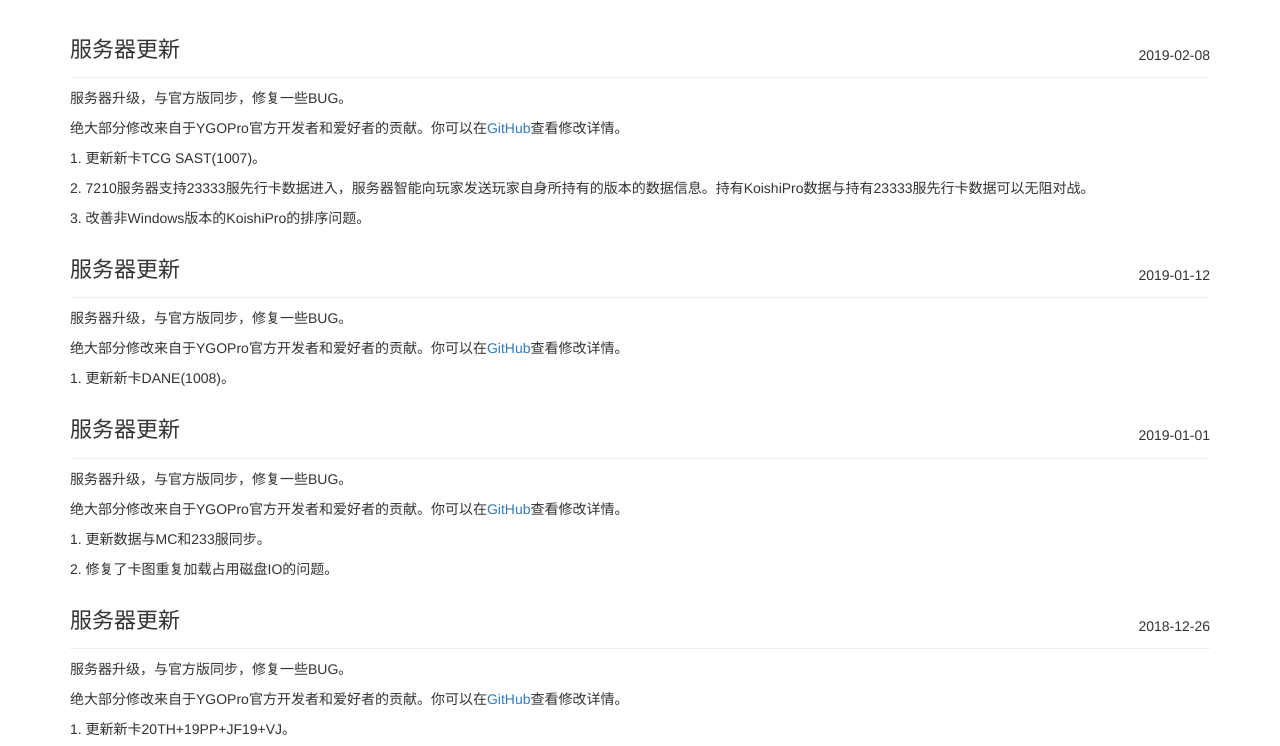
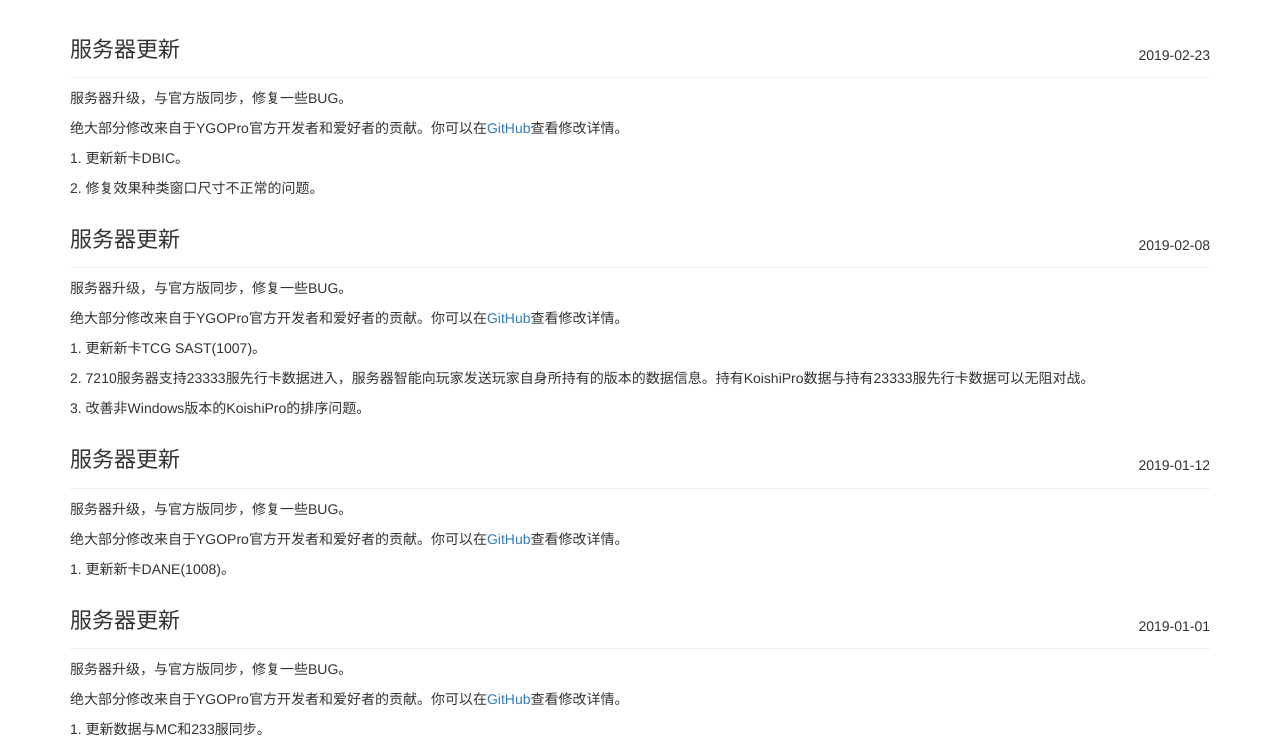
Before and after one commit to purerosefallen/ygosrv7210, a plain HTML site: page changelog.html in a window 1280 px wide. Shown: the part 54-800 px from the top of the page. Drawn offline with nearby package versions, Linux system fonts and the light colour scheme.

Commit message:
changelog

```diff
--- a/changelog.html
+++ b/changelog.html
@@ -41,6 +41,19 @@
     </div>
 </header>
 <div class="container">
+    <div class="row">
+        <div class="col-md-12">
+            <h1 class="title">服务器更新 <span class="date">2019-02-23</span></h1>
+        </div>
+    </div>
+    <div class="row">
+        <div class="col-md-12">
+<p>服务器升级，与官方版同步，修复一些BUG。</p>
+<p>绝大部分修改来自于YGOPro官方开发者和爱好者的贡献。你可以在<a href="https://github.com/purerosefallen/ygopro/tree/server">GitHub</a>查看修改详情。</p>
+<p>1. 更新新卡DBIC。</p>
+<p>2. 修复效果种类窗口尺寸不正常的问题。</p>
+        </div>
+    </div>
     <div class="row">
         <div class="col-md-12">
             <h1 class="title">服务器更新 <span class="date">2019-02-08</span></h1>
```
